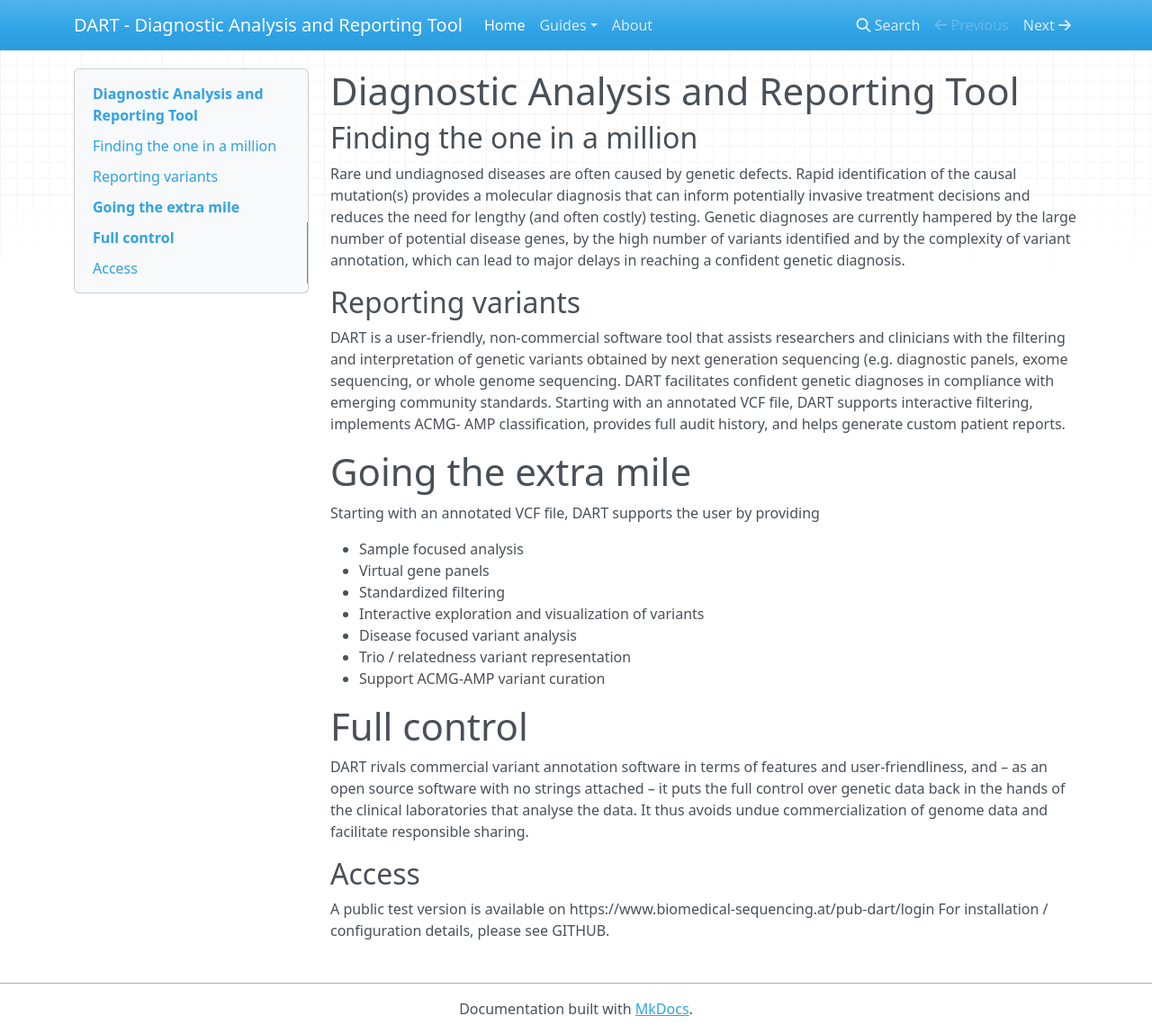
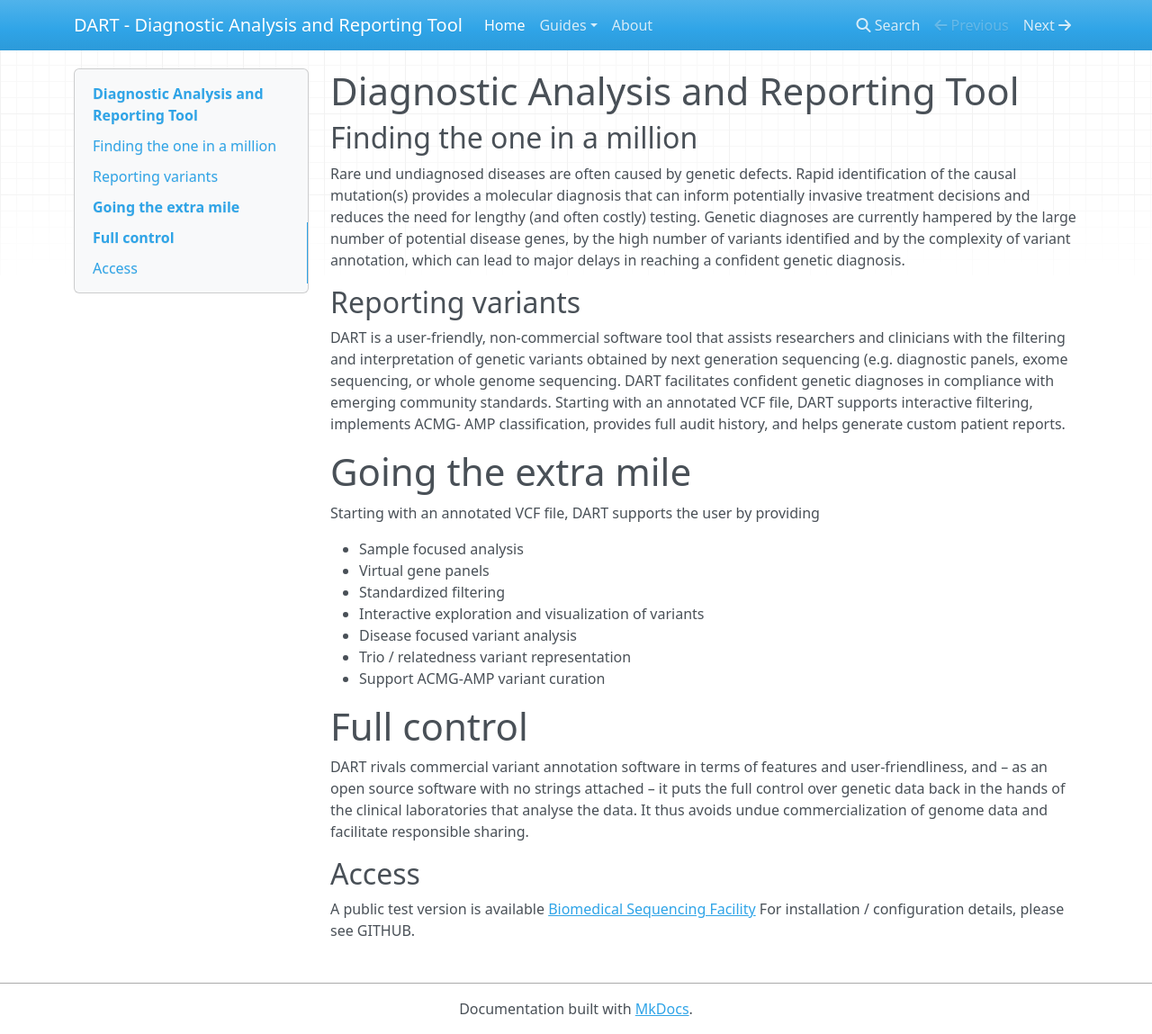
Before and after one commit to mh11/dart_docs, an MkDocs documentation site: the page built from docs/index.md, in a window 1280 px wide and 1149 px high. Shown: the whole window at 90% size. Built offline with MkDocs 1.6.1, drawn with Linux system fonts in a browser that asks for light colours; nearby versions of some CDN libraries; old or Windows-style settings are respelled for this version of MkDocs.

Commit message:
Add link to public site

```diff
--- a/docs/index.md
+++ b/docs/index.md
@@ -22,7 +22,7 @@
 DART rivals commercial variant annotation software in terms of features and user-friendliness, and – as an open source software with no strings attached – it puts the full control over genetic data back in the hands of the clinical laboratories that analyse the data. It thus avoids undue commercialization of genome data and facilitate responsible sharing.
 
 ## Access
-A public test version is available on https://www.biomedical-sequencing.at/pub-dart/login
+A public test version is available [Biomedical Sequencing Facility](https://www.biomedical-sequencing.at/pub-dart/login)
 For installation / configuration details, please see GITHUB.
 
 
```
